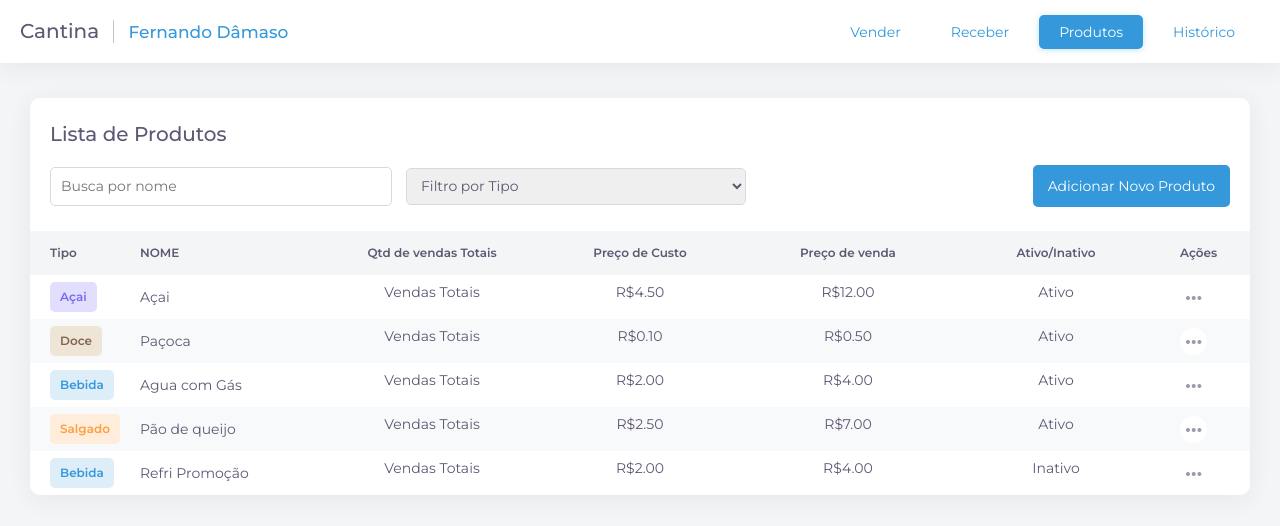
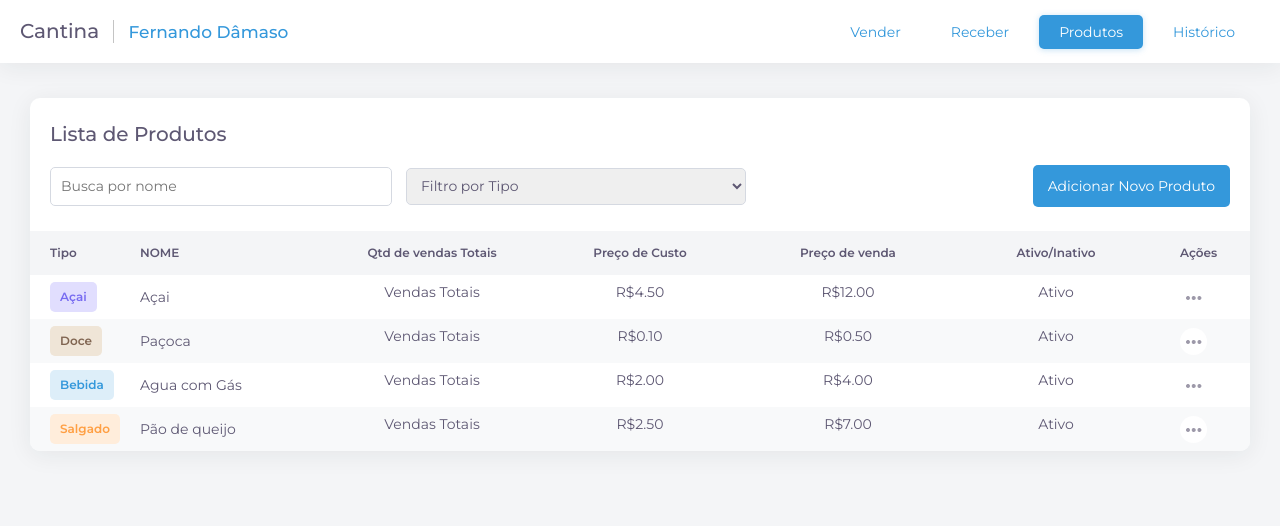
Before and after one commit to fernandodamaso/Cafeteria-Management-System, an Angular app: page /produtos in a window 1280 px wide. Shown: the top 526 px of the page. Built offline with nearby package versions, Linux system fonts and the light colour scheme; data requests are answered from the project's data file.

Commit message:
botão deletar produtos e sócios

```diff
--- a/db.json
+++ b/db.json
@@ -70,14 +70,6 @@
       "precoCusto": 2.5,
       "status": true,
       "tipo": "Salgado"
-    },
-    {
-      "nome": "Refri Promoção",
-      "precoCusto": "2",
-      "precoVenda": "4",
-      "status": false,
-      "tipo": "Bebida",
-      "id": 6
     }
   ],
   "socios": [
--- a/src/app/tela-produtos/produtos.component.html
+++ b/src/app/tela-produtos/produtos.component.html
@@ -55,9 +55,7 @@
           <button title="Ações" mat-button [matMenuTriggerFor]="menu"> <img src="..\assets\acoes.png" alt="" /></button>
           <mat-menu #menu="matMenu">
             <button (click)="editarProduto(produto)" mat-menu-item >Editar</button>
-            <button mat-menu-item>Receber</button>
-            <button mat-menu-item>Ver Histórico</button>
-            <button mat-menu-item>Mandar Cobrança</button>
+            <button (click)="deletarProduto(produto.id)" mat-menu-item >Deletar</button>
           </mat-menu>
         </td>
       </tr>
--- a/src/app/tela-produtos/produtos.component.ts
+++ b/src/app/tela-produtos/produtos.component.ts
@@ -33,6 +33,17 @@ export class ProdutosComponent implements OnInit {
     });
   }
 
+  deletarProduto(id: number) {
+    this.produtosService.deletarProduto(id).subscribe({
+      next: (data) => data,
+      error: (e) => console.error(e),
+      complete: () => {
+        console.log("produto deletado");
+        this.getData();
+      },
+    });
+  }
+
   editarProduto(produto: ProdutoModel) {
     const dialogRef = this.matDialog.open(NovoProdutoComponent, {
       panelClass: "NovoProdutoComponent",
--- a/src/app/tela-receber/receber.component.html
+++ b/src/app/tela-receber/receber.component.html
@@ -64,7 +64,7 @@
             <button title="Ações" mat-button [matMenuTriggerFor]="menu"> <img src="..\assets\acoes.png" alt="" /></button>
             <mat-menu #menu="matMenu">
               <button (click)="editarSocio(socio)" mat-menu-item >Editar</button>
-              <button mat-menu-item>Receber</button>
+              <button (click)="deletarSocio(socio.id)" mat-menu-item>Deletar</button>
               <button mat-menu-item>Ver Histórico</button>
               <button mat-menu-item>Mandar Cobrança</button>
             </mat-menu>
--- a/src/app/tela-receber/receber.component.ts
+++ b/src/app/tela-receber/receber.component.ts
@@ -45,6 +45,17 @@ export class ReceberComponent implements OnInit {
     });
   }
 
+  deletarSocio(id: number) {
+    this.sociosService.deletarSocio(id).subscribe({
+      next: (data) => data,
+      error: (e) => console.error(e),
+      complete: () => {
+        console.log("Sócio deletado");
+        this.getData();
+      },
+    });
+  }
+
   editarSocio(socio: SocioModel) {
     const dialogRef = this.matDialog.open(NovoSocioComponent, {
       panelClass: "NovoSocioComponent",
```
